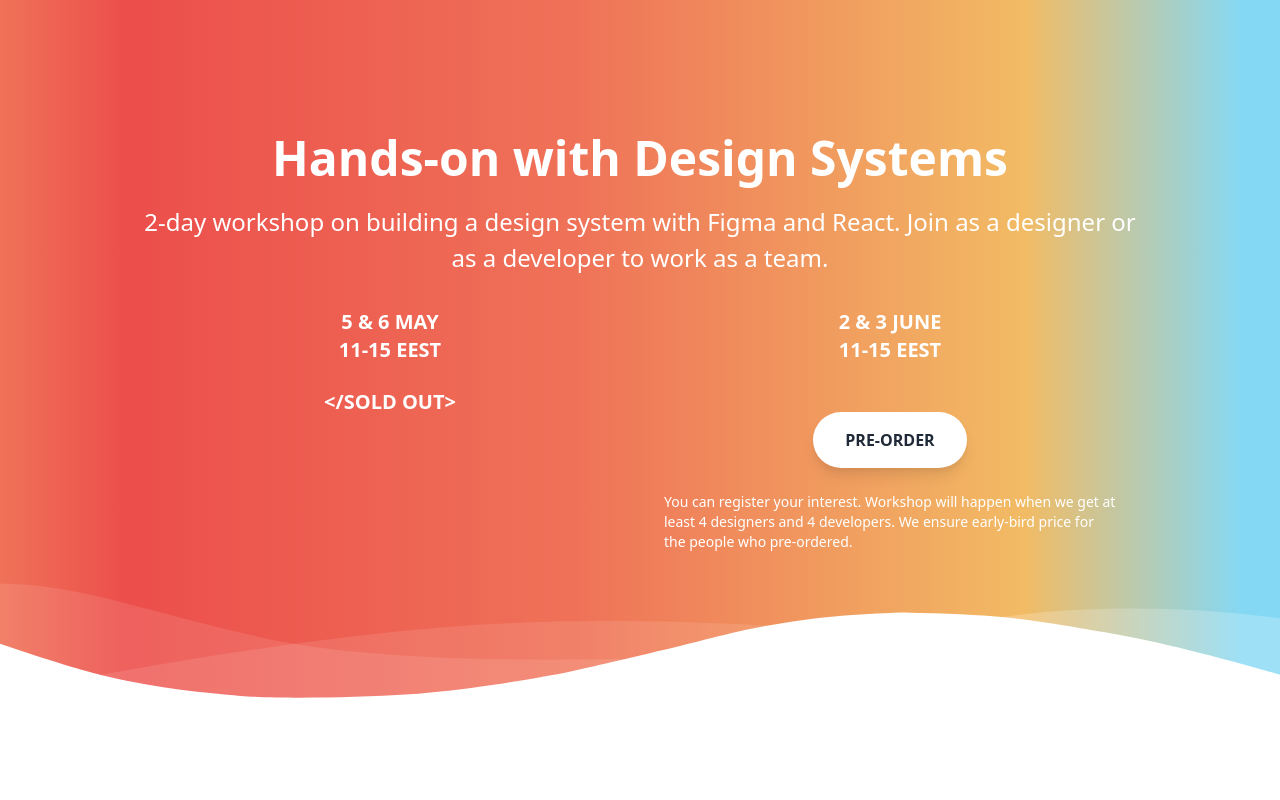
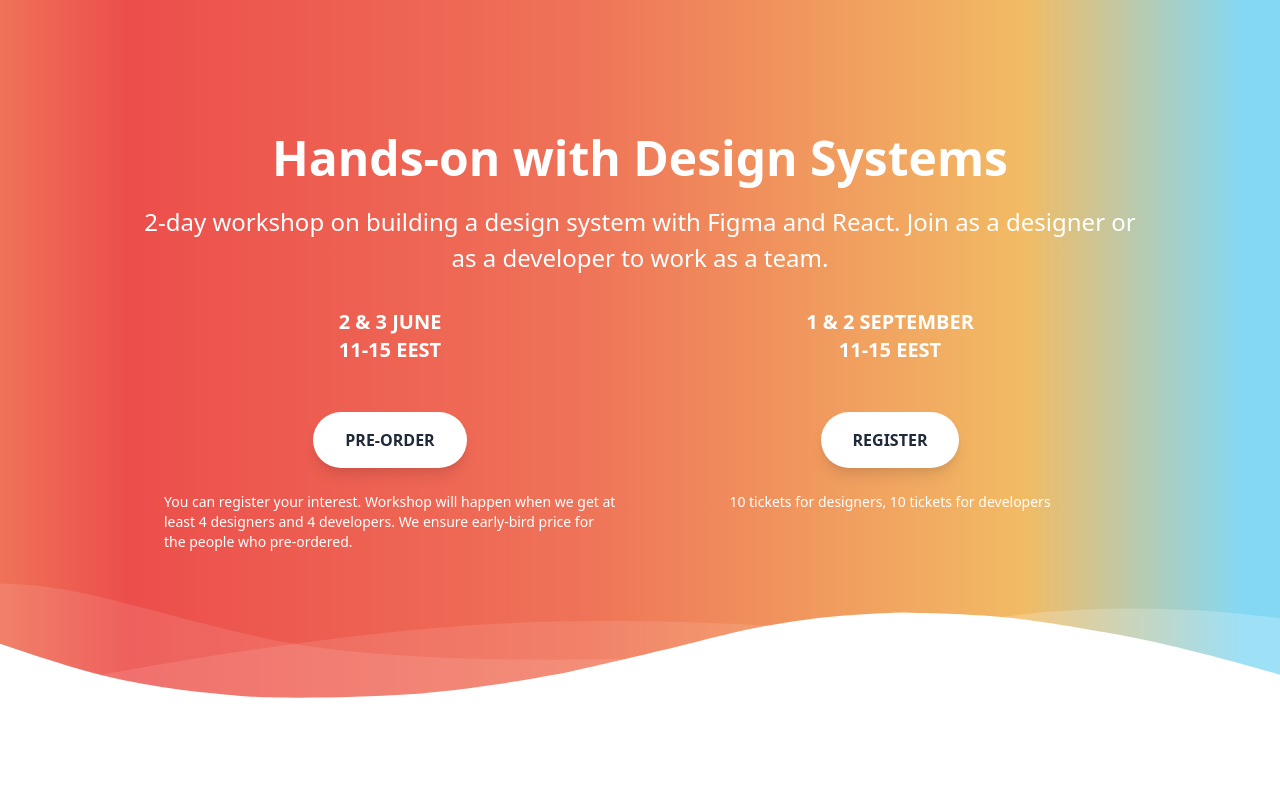
Before and after one commit to varya/hands-on-workshop, a Next.js app: page / in a window 1280 px wide. Shown: the top 800 px of the page. Built offline with nearby package versions, Linux system fonts and the light colour scheme; what @tailwindcss/typography would draw is missing.

Commit message:
September event

```diff
--- a/pages/index.js
+++ b/pages/index.js
@@ -45,21 +45,34 @@
 
           {/* <!--Left Col--> */}
           <div class="flex flex-col md:w-1/2 items-center">
-          <p className="w-full text-xl font-bold text-center uppercase tracking-loose">
-            5 & 6 May
-          </p>
-          <p className="w-full text-xl font-bold text-center uppercase tracking-loose">
-            <LocalTime start={11} end={15} format="%start%-%end% %timezone%" />
-          </p>
-          <p className="m-6 mx-6 text-xl">
-            <strong>&lt;/SOLD OUT&gt;</strong>
-          </p>
+            <p className="w-full text-xl font-bold text-center uppercase tracking-loose">
+              2 & 3 June
+            </p>
+            <p className="w-full text-xl font-bold text-center uppercase tracking-loose">
+              <LocalTime start={11} end={15} format="%start%-%end% %timezone%" />
+            </p>
+            <Button
+              variant="base"
+              className="mt-12 mb-0"
+              name="hero register"
+              onClick={() =>
+                (location.href =
+                  "https://www.eventbrite.com/e/hands-on-with-design-systems-june-tickets-152896600849")
+              }
+            >
+              PRE-ORDER
+            </Button>
+            <p className="m-6 mx-6 text-sm text-bold">
+              You can register your interest. Workshop will happen
+              when we get at least 4 designers and 4 developers. We ensure early-bird price
+              for the people who pre-ordered.
+            </p>
           </div>
 
           {/* <!--Right Col--> */}
           <div className="flex flex-col md:w-1/2 items-center">
           <p className="w-full text-xl font-bold text-center uppercase tracking-loose">
-            2 & 3 June
+            1 & 2 September
           </p>
           <p className="w-full text-xl font-bold text-center uppercase tracking-loose">
             <LocalTime start={11} end={15} format="%start%-%end% %timezone%" />
@@ -70,15 +83,13 @@
             name="hero register"
             onClick={() =>
               (location.href =
-                "https://www.eventbrite.com/e/hands-on-with-design-systems-june-tickets-152896600849")
+                "https://www.eventbrite.com/e/hands-on-with-design-systems-september-tickets-154073882129")
             }
           >
-            PRE-ORDER
+            REGISTER
           </Button>
           <p className="m-6 mx-6 text-sm text-bold">
-            You can register your interest. Workshop will happen
-            when we get at least 4 designers and 4 developers. We ensure early-bird price
-            for the people who pre-ordered.
+            10 tickets for designers, 10 tickets for developers
           </p>
           {/* <p className="w-full text-xl font-bold text-center uppercase tracking-loose">
             Want same workshop but
```
